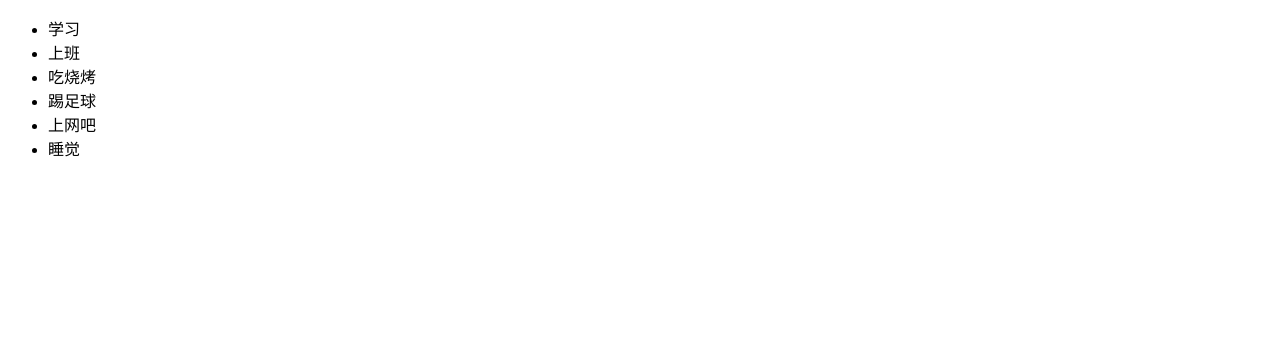
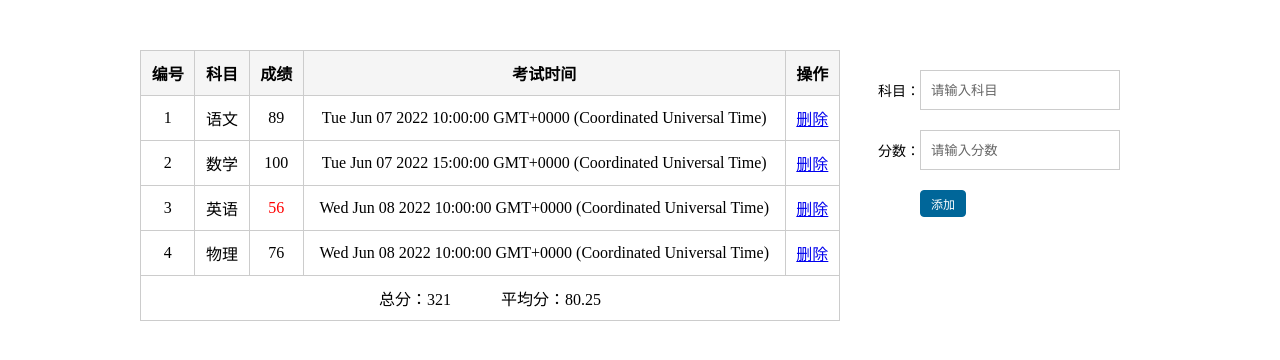
Before and after one commit to Ming-D-W/job-library, a Vue app: page / in a window 1280 px wide. Shown: the top 360 px of the page. Built offline with nearby package versions, Linux system fonts and the light colour scheme.

Commit message:
vue第四天

```diff
--- a/src/10.v-for.vue
+++ b/src/10.v-for.vue
@@ -2,6 +2,17 @@
     <div>
         <ul>
             <li v-for="(item, index) in arr" :key='index'>{{ item.title }}</li>
+        </ul>
+        <hr>
+        <ul>
+            <li v-for="(value,key) in obj" :key="key">
+            {{ value }}--{{ key }}
+            </li>
+        </ul>
+        <ul>
+            <li v-for="(item,index) in count" :key="item">
+            {{ item }}--{{ index }}
+            </li>
         </ul>
     </div>
 </template>
@@ -10,6 +21,12 @@
 export default {
     data() {
         return {
+            count:'121212',
+            obj: {
+                name: '坤坤',
+                age: 20,
+                address: '曼哈顿人民广场',
+            },
             arr: [
                 {
                     id: 0,
--- /dev/null
+++ b/src/12.class.vue
@@ -0,0 +1,27 @@
+<template>
+  <div>
+    <div :class="classes">洛杉矶人民广场</div>
+    <button @click="show = !show">点击切换红色</button>
+    <button @click="show = !show">点击切换红色</button>
+  </div>
+</template>
+
+<script>
+export default {
+  data() {
+    return {
+      show: false,
+      classes: ['red', 'green', 'blue', 'yellow'],
+    }
+  }
+}
+</script>
+<style scoped>
+.red {
+  color: red;
+}
+
+.green {
+  color: green;
+}
+</style>
--- a/src/main.js
+++ b/src/main.js
@@ -1,5 +1,5 @@
 import Vue from 'vue'
-import App from './10.v-for.vue'
+import App from './成绩案例.vue'
 
 Vue.config.productionTip = false
 
--- /dev/null
+++ b/src/成绩案例.vue
@@ -0,0 +1,210 @@
+<template>
+    <div class="score-case">
+        <div class="table">
+            <table>
+                <thead>
+                    <tr>
+                        <th>编号</th>
+                        <th>科目</th>
+                        <th>成绩</th>
+                        <th>考试时间</th>
+                        <th>操作</th>
+                    </tr>
+                </thead>
+                <tbody v-if="list.length">
+                    <tr v-for="(item, index) in list" :key="item.id">
+                        <td>{{ index + 1 }}</td>
+                        <td>{{ item.subject }}</td>
+                        <td :class="{ red: item.score < 60 }">{{ item.score }}</td>
+                        <td>{{ item.date }}</td>
+                        <td><a href="#" @click.prevent="del(item.id)">删除</a></td>
+                    </tr>
+                    <!-- <tr>
+                        <td>2</td>
+                        <td>数学</td>
+                        <td>100</td>
+                        <td>Tue Jun 07 2022 10:00:00 GMT+0800 (中国标准时间)</td>
+                        <td><a href="#">删除</a></td>
+                    </tr> -->
+                </tbody>
+                <tbody v-else>
+                    <tr>
+                        <td colspan="5">
+                            <span class="none">暂无数据</span>
+                        </td>
+                    </tr>
+                </tbody>
+                <tfoot>
+                    <tr>
+                        <td colspan="5">
+                            <span>总分：321</span>
+                            <span style="margin-left:50px">平均分：80.25</span>
+                        </td>
+                    </tr>
+                </tfoot>
+            </table>
+        </div>
+        <div class="form">
+            <div class="form-item">
+                <div class="label">科目：</div>
+                <div class="input">
+                    <input type="text" placeholder="请输入科目" v-model="subject" />
+                </div>
+            </div>
+            <div class="form-item">
+                <div class="label">分数：</div>
+                <div class="input">
+                    <input type="text" placeholder="请输入分数" v-model="score" />
+                </div>
+            </div>
+            <div class="form-item">
+                <div class="label"></div>
+                <div class="input">
+                    <button class="submit" @click="submit">添加</button>
+                </div>
+            </div>
+        </div>
+    </div>
+</template>
+
+<script>
+export default {
+    name: 'ScoreCase',
+    data() {
+        return {
+            list: [
+                { id: 15, subject: '语文', score: 89, date: new Date('2022/06/07 10:00:00') },
+                { id: 27, subject: '数学', score: 100, date: new Date('2022/06/07 15:00:00') },
+                { id: 32, subject: '英语', score: 56, date: new Date('2022/06/08 10:00:00') },
+                { id: 41, subject: '物理', score: 76, date: new Date('2022/06/08 10:00:00') }
+            ],
+            subject: '',
+            score: ''
+        }
+    },
+    methods: {
+        submit() {
+            // console.log(this.subject);
+            // console.log(this.score);
+            if (!this.subject || !this.score < 0 || this.score > 100) {
+                alert('数据不合法')
+                this.subject = ''
+                this.score = ''
+                return
+            }
+            this.list.push({
+                id: this.list.length + 10,
+                subject: this.subject,
+                score: this.score,
+                date: new Date
+            })
+            this.subject = ''
+            this.score = ''
+        },
+        del(id) {
+            console.log(id);
+            this.list = this.list.filter(item => item.id !== id)
+        }
+    },
+}
+</script>
+
+<style lang="less">
+.score-case {
+    width: 1000px;
+    margin: 50px auto;
+    display: flex;
+
+    .table {
+        flex: 4;
+
+        table {
+            width: 100%;
+            border-spacing: 0;
+            border-top: 1px solid #ccc;
+            border-left: 1px solid #ccc;
+
+            th {
+                background: #f5f5f5;
+            }
+
+            tr:hover td {
+                background: #f5f5f5;
+            }
+
+            td,
+            th {
+                border-bottom: 1px solid #ccc;
+                border-right: 1px solid #ccc;
+                text-align: center;
+                padding: 10px;
+
+                &.red {
+                    color: red;
+                }
+            }
+        }
+
+        .none {
+            height: 100px;
+            line-height: 100px;
+            color: #999;
+        }
+    }
+
+    .form {
+        flex: 1;
+        padding: 20px;
+
+        .form-item {
+            display: flex;
+            margin-bottom: 20px;
+            align-items: center;
+        }
+
+        .form-item .label {
+            width: 60px;
+            text-align: right;
+            font-size: 14px;
+        }
+
+        .form-item .input {
+            flex: 1;
+        }
+
+        .form-item input,
+        .form-item select {
+            appearance: none;
+            outline: none;
+            border: 1px solid #ccc;
+            width: 200px;
+            height: 40px;
+            box-sizing: border-box;
+            padding: 10px;
+            color: #666;
+        }
+
+        .form-item input::placeholder {
+            color: #666;
+        }
+
+        .form-item .cancel,
+        .form-item .submit {
+            appearance: none;
+            outline: none;
+            border: 1px solid #ccc;
+            border-radius: 4px;
+            padding: 4px 10px;
+            margin-right: 10px;
+            font-size: 12px;
+            background: #ccc;
+        }
+
+        .form-item .submit {
+            border-color: #069;
+            background: #069;
+            color: #fff;
+        }
+    }
+}
+</style>
```
Also changed, not shown: src/11.vue里的数组方法.vue (added, +35 -0 lines), src/13.style.vue (added, +26 -0 lines).
